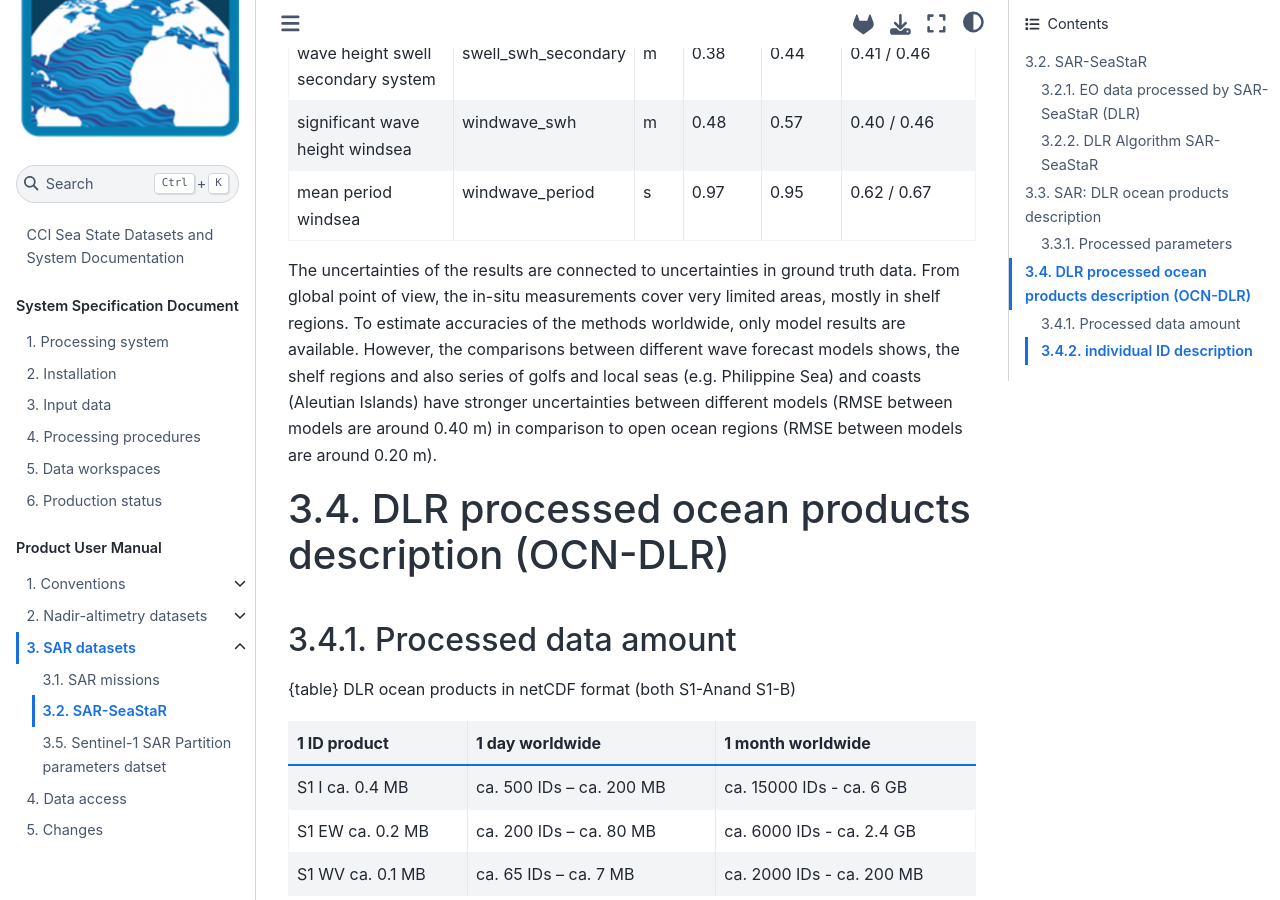
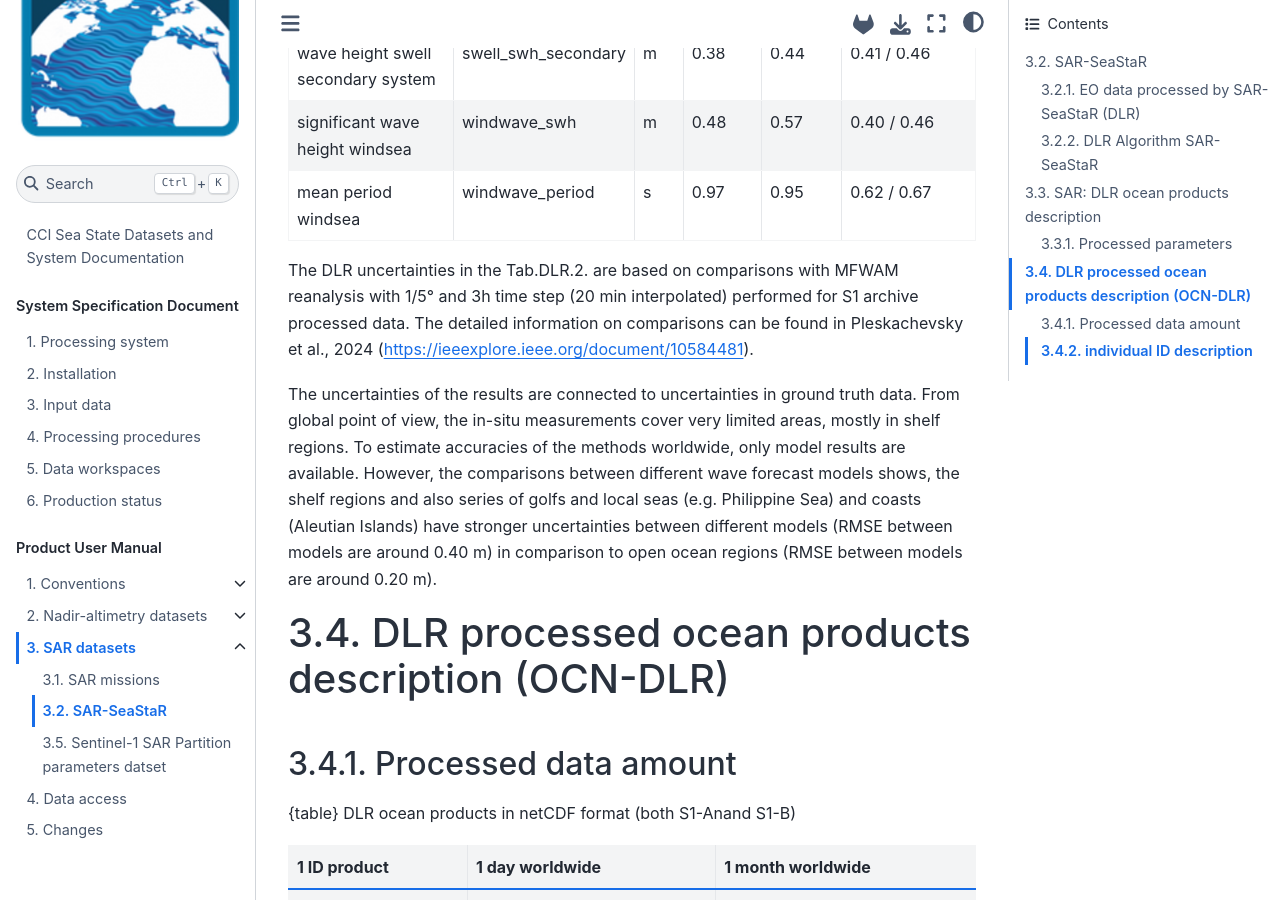
Before and after one commit to umr-lops/cci-seastate-pum, a Jupyter Book: the page built from sar/SAR-SeaStaR.md, in a window 1280 px wide and 900 px high, scrolled down 6076 px. Built offline with Jupyter Book 1.0.4 settings and Sphinx 7.4.7 and the Sphinx Book theme 1.1.4, drawn with Linux system fonts in a browser that asks for light colours.

Commit message:
Edit SAR-SeaStaR.md

```diff
--- a/sar/SAR-SeaStaR.md
+++ b/sar/SAR-SeaStaR.md
@@ -178,6 +178,7 @@ Eight sea state parameters processed by DLR (uncertainties based on Pleskachevsk
 |significant wave height windsea |	windwave_swh |	m|	0.48 | 0.57| 0.40 / 0.46 |
 |mean period windsea |	windwave_period |	s |	0.97 | 0.95 | 0.62 / 0.67 |
 
+The DLR uncertainties in the Tab.DLR.2. are based on comparisons with MFWAM reanalysis with 1/5° and 3h time step (20 min interpolated) performed for S1 archive processed data. The detailed information on comparisons can be found in Pleskachevsky et al., 2024 (https://ieeexplore.ieee.org/document/10584481).
 
 The uncertainties of the results are connected to uncertainties in ground truth data. From global point of view, the in-situ measurements cover very limited areas, mostly in shelf regions. To estimate accuracies of the methods worldwide, only model results are available. However, the comparisons between different wave forecast models shows, the shelf regions and also series of golfs and local seas (e.g. Philippine Sea) and coasts (Aleutian Islands) have stronger uncertainties between different models (RMSE between models are around 0.40 m) in comparison to open ocean regions (RMSE between models are around 0.20 m).
 
```
